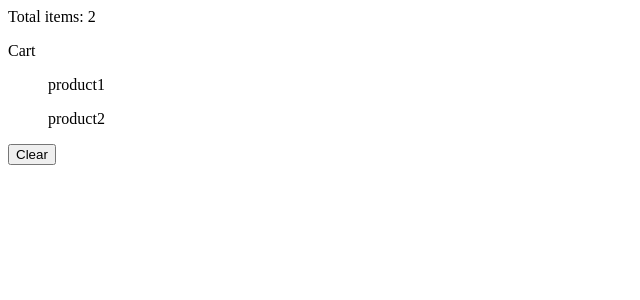
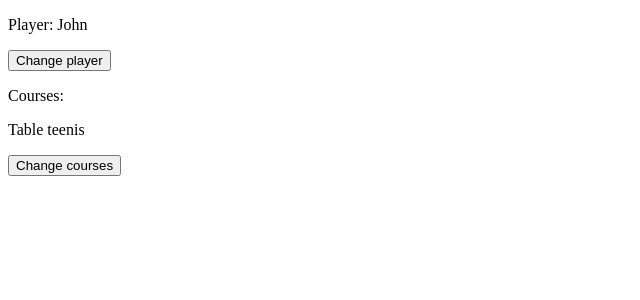
Before and after one commit to Tmicrd/React18, a React (Vite) app: page / in a window 1280 px wide. Shown: the top 300 px of the page, without its empty margins (0-640 px from the left). Built offline with nearby package versions, Linux system fonts and the light colour scheme.

Commit message:
exercises for updating state

```diff
--- a/src/App.tsx
+++ b/src/App.tsx
@@ -1,14 +1,30 @@
 import { useState } from "react";
-import NavBar from "./NavBar";
-import Cart from "./Cart";
 
 function App() {
-  const [items, setItems] = useState(["product1", "product2"]);
+  const [game, setGame] = useState({ id: 1, player: { name: "John" } });
+  const [courses, setCourses] = useState({
+    category: "Sports",
+    name: ["Table teenis"],
+  });
+
+  const handlePlayer = () => {
+    setGame({ ...game, player: { ...game.player, name: "Bob" } });
+  };
+
+  const handleCourses = () => {
+    setCourses({ ...courses, name: [...courses.name, "Badminton"] });
+  };
 
   return (
     <>
-      <NavBar itemsCount={items.length} />
-      <Cart items={items} onClear={() => setItems([])} />
+      <p>Player: {game.player.name}</p>
+      <button onClick={handlePlayer}>Change player</button>
+      <p>Courses: </p>
+      {courses.name.map((name) => (
+        <p key={name}> {name}</p>
+      ))}
+
+      <button onClick={handleCourses}>Change courses</button>
     </>
   );
 }
```
